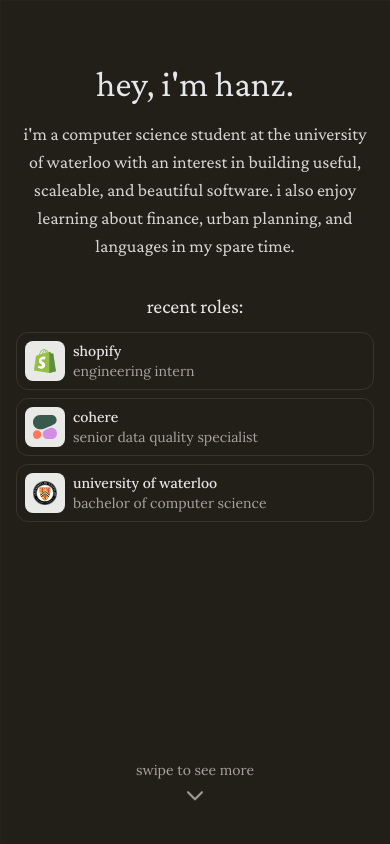
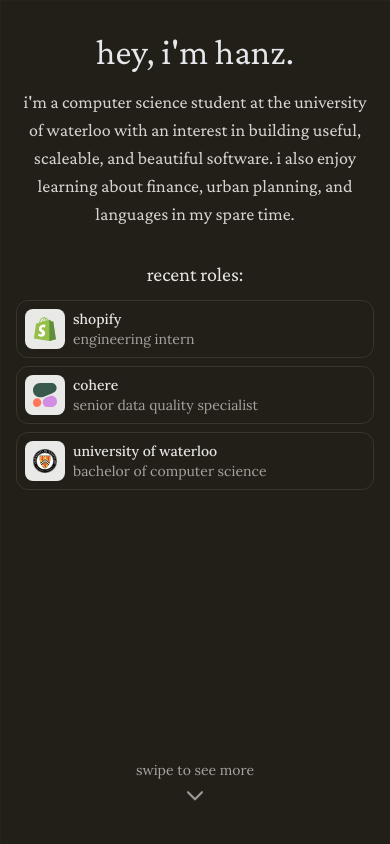
Before and after one commit to HanzPo/hanzpo.com, a Next.js app: page / in a window 390 px wide. Shown: the top 844 px of the page. Built offline with nearby package versions, Linux system fonts and the light colour scheme.

Commit message:
Refactor: Adjust layout and spacing for better responsiveness
Co-authored-by: hanznathanpo <hanznathanpo@gmail.com>

```diff
--- a/src/app/page.tsx
+++ b/src/app/page.tsx
@@ -70,8 +70,8 @@ export default function Home() {
   return (
     <motion.div initial="hidden" animate="visible" variants={container}>
       <Image src="/opengraph-image.png" alt="site preview image" width={0} height={0} />
-      <div className="min-h-screen flex items-start md:items-center pt-12 md:pt-0">
-        <div className="w-full px-4 md:px-0 md:ml-[10%] lg:ml-[20%] mt-4 md:-mt-10">
+      <div className="min-h-screen flex items-start md:items-center pt-8 md:pt-0">
+        <div className="w-full px-4 md:px-0 md:ml-[10%] lg:ml-[20%] mt-0 md:-mt-10 pb-24 md:pb-0">
           <motion.h1 variants={itemUp} className="text-4xl md:text-5xl lg:text-6xl font-crimson-pro mb-4 text-center md:text-left">
             hey, i&apos;m hanz.
           </motion.h1>
```
